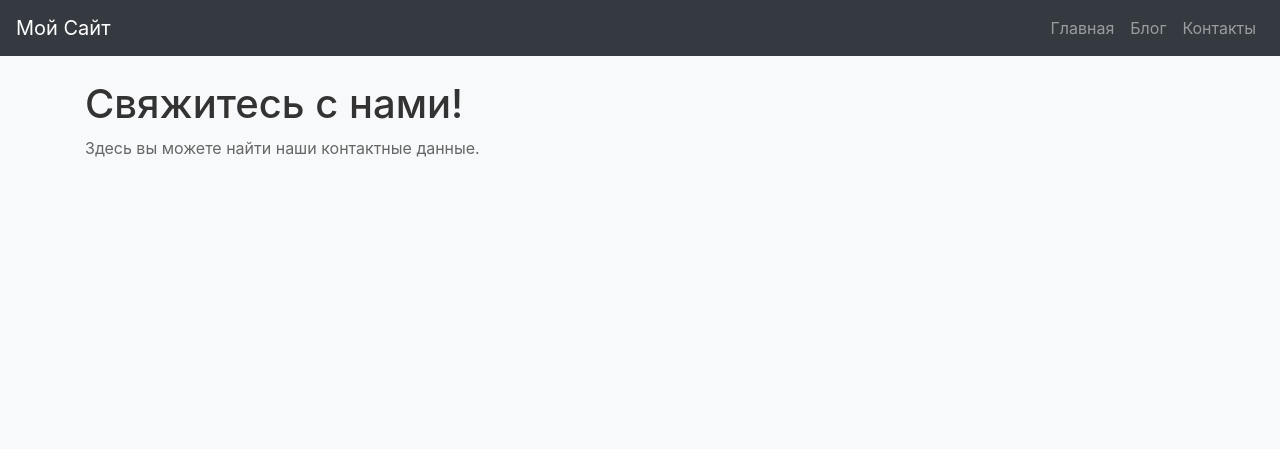
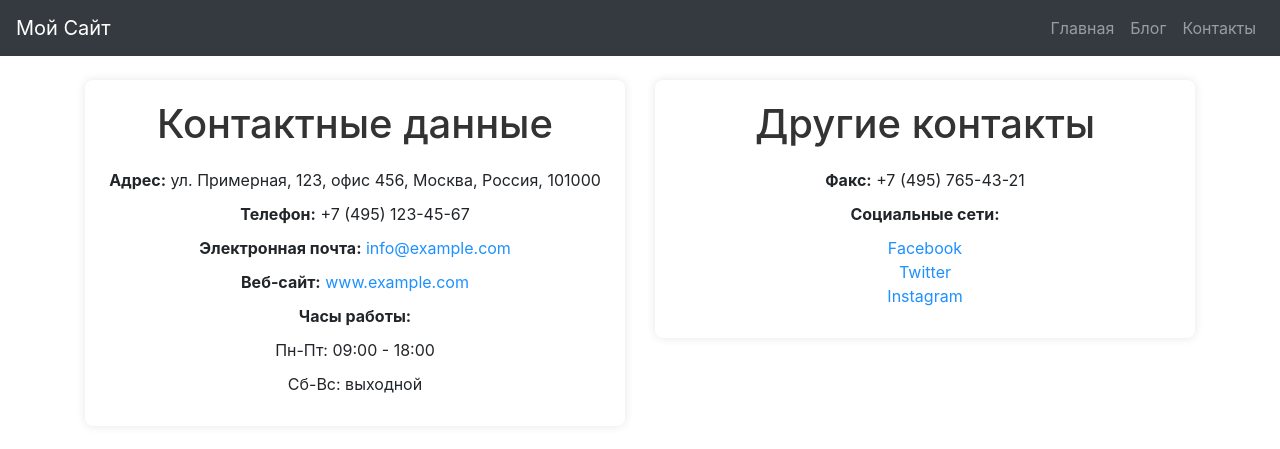
Before and after one commit to VLeo1966/Lean_Flask, a Flask app: template templates/contacts.html in a window 1280 px wide. Shown: the top 449 px of the page. Run offline with Flask 3, Linux system fonts and the light colour scheme; the template is opened without the code that fills it, so the values that code supplies are empty; some libraries are stand-ins or nearby versions.

Commit message:
all end i do dz

```diff
--- a/app.py
+++ b/app.py
@@ -6,11 +6,11 @@ app = Flask(__name__)
 def index():
     return render_template("index.html")
 
-@app.route("/blog")
+@app.route("/blog/")
 def blog():
     return render_template("blog.html")
 
-@app.route("/contacts")
+@app.route("/contacts/")
 def contacts():
     return render_template("contacts.html")
 
--- a/static/css/styles.css
+++ b/static/css/styles.css
@@ -1,11 +1,51 @@
-body {
-    background-color: #f8f9fa;
+#main-banner {
+    background: url('../images/blog_news.jpg') no-repeat center center;
+    background-size: cover;
+    height: 100vh;
+    display: flex;
+    align-items: center;
+    justify-content: center;
 }
 
-h1 {
-    color: #333;
+#main-banner h1 {
+    font-weight: bold;
+    text-shadow: 2px 2px 4px rgba(0, 0, 0, 0.7);
 }
 
-p {
-    color: #666;
+#main-banner p {
+    font-size: 1.5rem;
+    text-shadow: 1px 1px 3px rgba(0, 0, 0, 0.7);
 }
+
+#main-banner .btn {
+    padding: 10px 20px;
+    font-size: 1.2rem;
+    font-weight: bold;
+}
+
+.contact-info {
+            text-align: center;
+            max-width: 600px;
+            padding: 20px;
+            background: #fff;
+            border-radius: 8px;
+            box-shadow: 0 0 10px rgba(0, 0, 0, 0.1);
+        }
+
+.contact-info h1 {
+            color: #333;
+            margin-bottom: 20px;
+        }
+
+.contact-info p {
+            margin: 10px 0;
+        }
+
+.contact-info a {
+            color: #1e90ff;
+            text-decoration: none;
+        }
+
+.contact-info a:hover {
+            text-decoration: underline;
+        }
--- a/templates/contacts.html
+++ b/templates/contacts.html
@@ -27,9 +27,33 @@
             </div>
         </nav>
     </header>
-    <main class="container mt-4">
-        <h1>Свяжитесь с нами!</h1>
-        <p>Здесь вы можете найти наши контактные данные.</p>
-    </main>
+     <div class="container mt-4">
+        <div class="row">
+            <div class="col-md-6 mb-4">
+                <div class="contact-info">
+                    <h1>Контактные данные</h1>
+                    <p><strong>Адрес:</strong> ул. Примерная, 123, офис 456, Москва, Россия, 101000</p>
+                    <p><strong>Телефон:</strong> +7 (495) 123-45-67</p>
+                    <p><strong>Электронная почта:</strong> <a href="mailto:info@example.com">info@example.com</a></p>
+                    <p><strong>Веб-сайт:</strong> <a href="http://www.example.com" target="_blank">www.example.com</a></p>
+                    <p><strong>Часы работы:</strong></p>
+                    <p>Пн-Пт: 09:00 - 18:00</p>
+                    <p>Сб-Вс: выходной</p>
+                </div>
+            </div>
+            <div class="col-md-6 mb-4">
+                <div class="contact-info">
+                    <h1>Другие контакты</h1>
+                    <p><strong>Факс:</strong> +7 (495) 765-43-21</p>
+                    <p><strong>Социальные сети:</strong></p>
+                    <p>
+                        <a href="https://facebook.com/example" target="_blank">Facebook</a><br>
+                        <a href="https://twitter.com/example" target="_blank">Twitter</a><br>
+                        <a href="https://instagram.com/example" target="_blank">Instagram</a>
+                    </p>
+                </div>
+            </div>
+        </div>
+    </div>
 </body>
 </html>
```
Also changed, not shown: templates/blog.html (+17 -12 lines), templates/index.html (+8 -3 lines), static/images/green_light.jpg (added), static/images/kino.jpg (added), static/images/legasy.jpeg (added).
